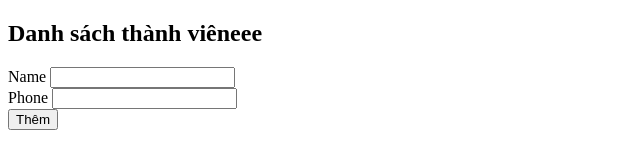
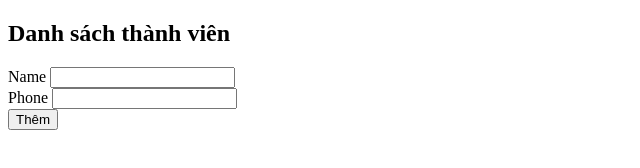
Before and after one commit to ngvuq11/learn-with-friends, a website: page JavaScript/index.html in a window 1280 px wide. Shown: the full height of the page, 0-640 px from the left. Drawn offline with Linux system fonts and the light colour scheme; no server answers.

Commit message:
duc commit

```diff
--- a/JavaScript/index.html
+++ b/JavaScript/index.html
@@ -18,7 +18,7 @@
       }
     </style>
     <div>
-      <h2>Danh sách thành viêneee</h2>
+      <h2>Danh sách thành viên</h2>
       <ul class="list-user"></ul>
     </div>
     <div>
```
